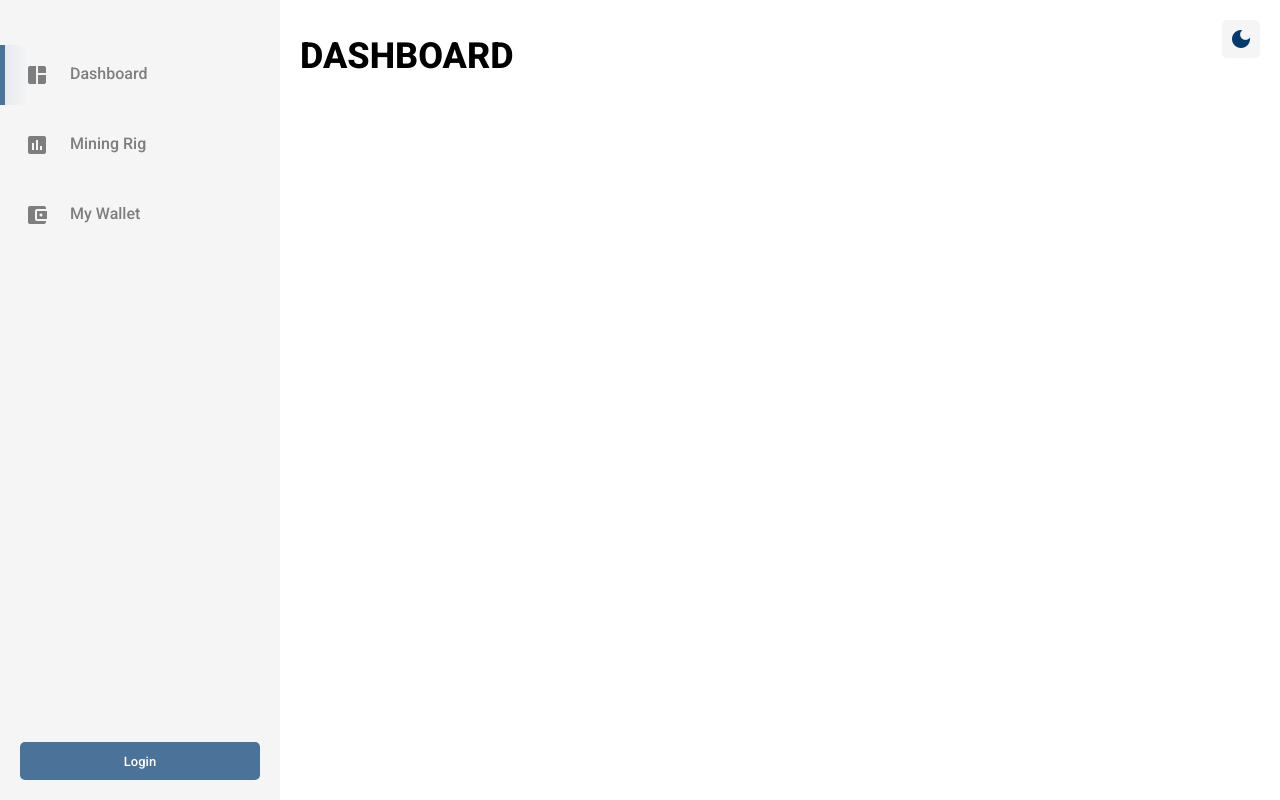
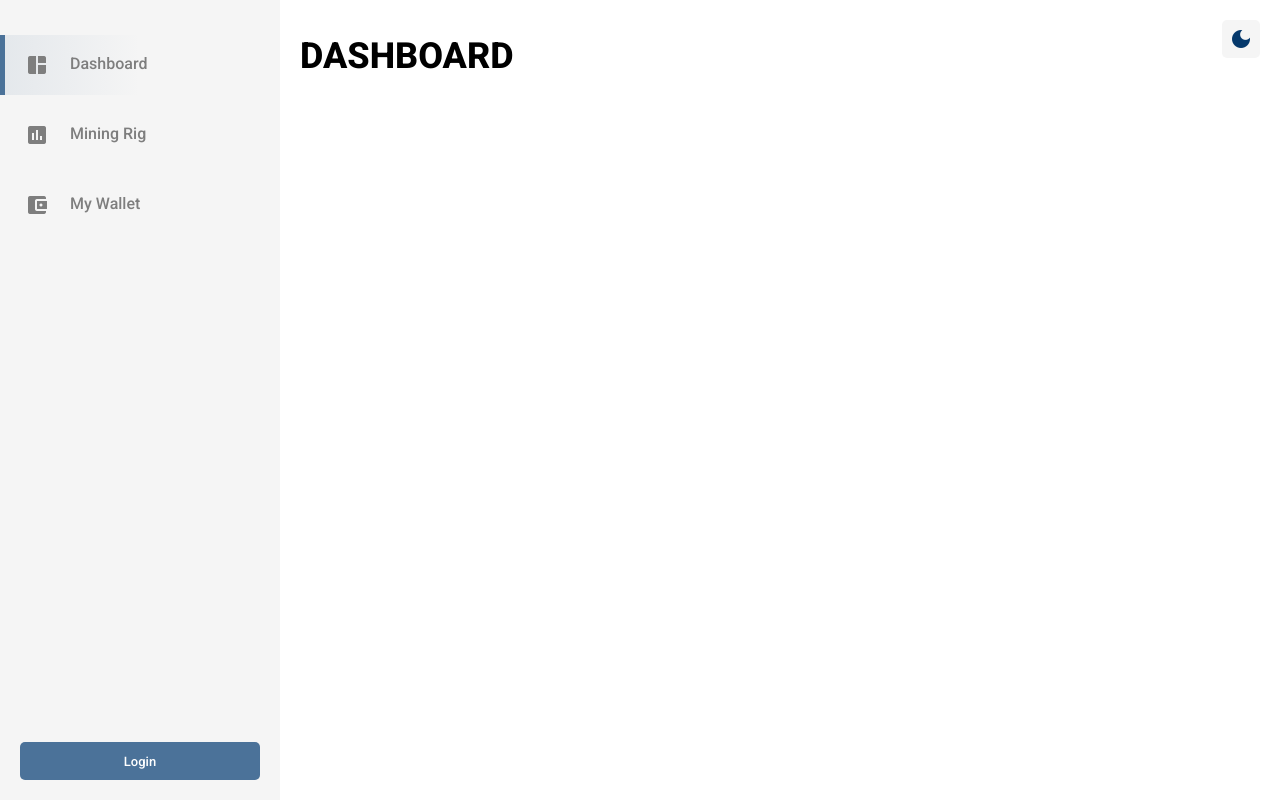
Before and after one commit to iamthenoah/corsair-monitor, a Vue app: page / in a window 1280 px wide. Built offline with nearby package versions, Linux system fonts and the light colour scheme.

Commit message:
adjusted menu button

```diff
--- a/src/assets/styles/main.scss
+++ b/src/assets/styles/main.scss
@@ -35,7 +35,7 @@
 }
 
 .btn {
-	background: $grey-lighter;
+	background: whitesmoke;
 	color: $grey;
 }
 
--- a/src/assets/styles/variables.scss
+++ b/src/assets/styles/variables.scss
@@ -1,7 +1,6 @@
-$lighter: rgb(80, 80, 80);
-$light: #2a3d55;
-$dark: #23354b;
 $darker: #171a21;
+$dark: lighten($darker, 15%);
+$grey: rgb(126, 126, 126);
 
 $blue: #6085ff;
 $red: #ff554f;
@@ -14,7 +13,4 @@ $purple: #c57dff;
 $pink: #fcdbff;
 $link: #92acff;
 
-$grey-lighter: #e7e7e7;
-$grey: rgb(126, 126, 126);
-
 $theme: $cold;
--- a/src/components/MenuButton.vue
+++ b/src/components/MenuButton.vue
@@ -34,11 +34,12 @@ export default {
         width: 280px;
         height: 60px;
         color: $grey;
-        margin: 10px 0;
+        margin-bottom: 10px;
+		-webkit-app-region: no-drag;
     }
 
     .menu-button:hover {
-        background: rgba(white, 0.75);
+        color: lighten($theme, 20%);
         cursor: pointer;
     }
 
@@ -52,7 +53,7 @@ export default {
     .selected-indicator-bg {
         position: absolute;
         background: linear-gradient(to right, rgba($theme, 0.1), transparent);
-        width: 10%;
+        width: 50%;
         height: 60px;
         left: 0;
     }
--- a/src/components/auth/LoginForm.vue
+++ b/src/components/auth/LoginForm.vue
@@ -28,7 +28,7 @@ export default {
 
     #forgot-password {
         float: right;
-        font-size: 13px;
+        font-size: 14px;
         right: 0;
         margin-bottom: 20px;
     }
```
